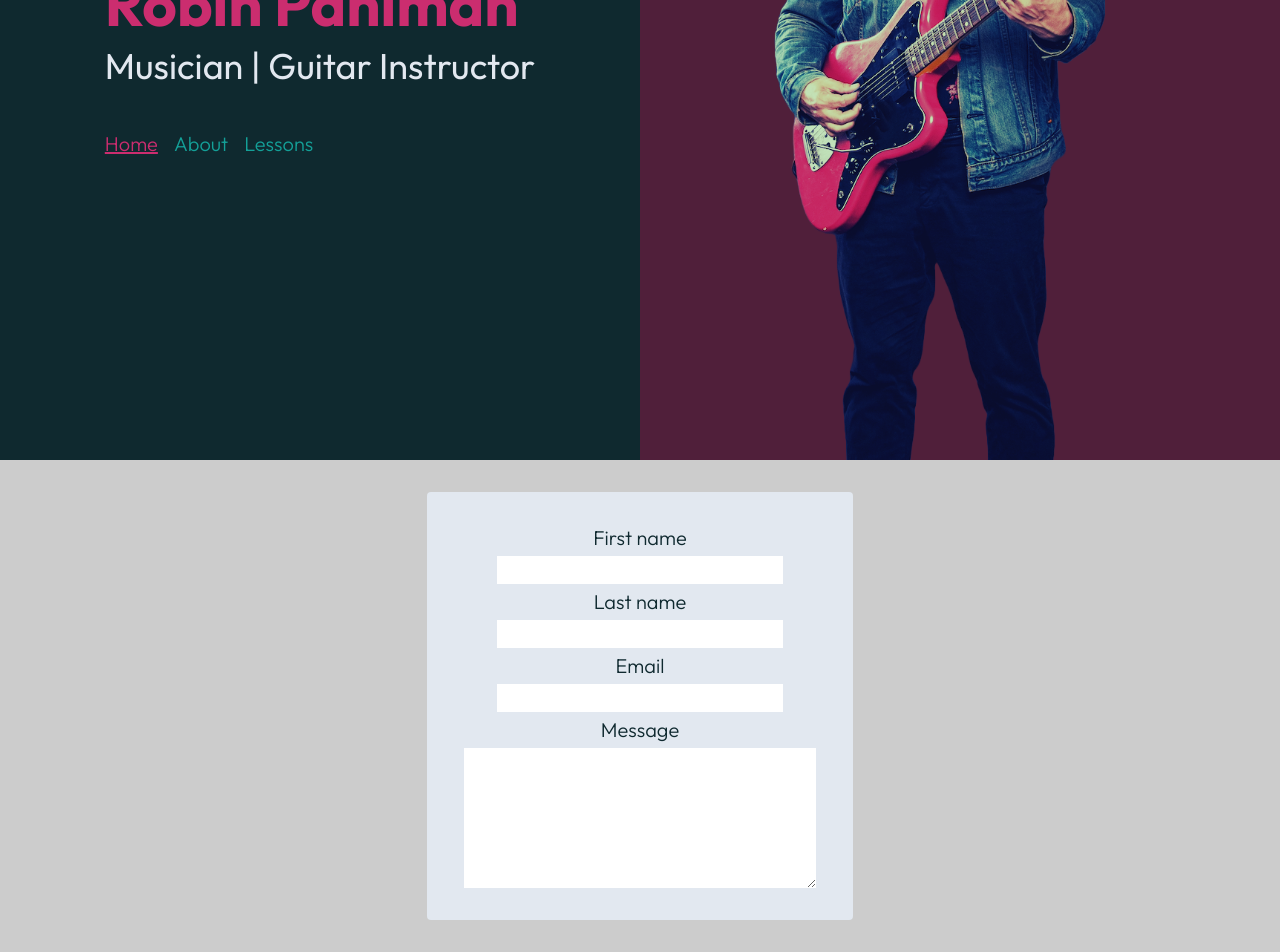
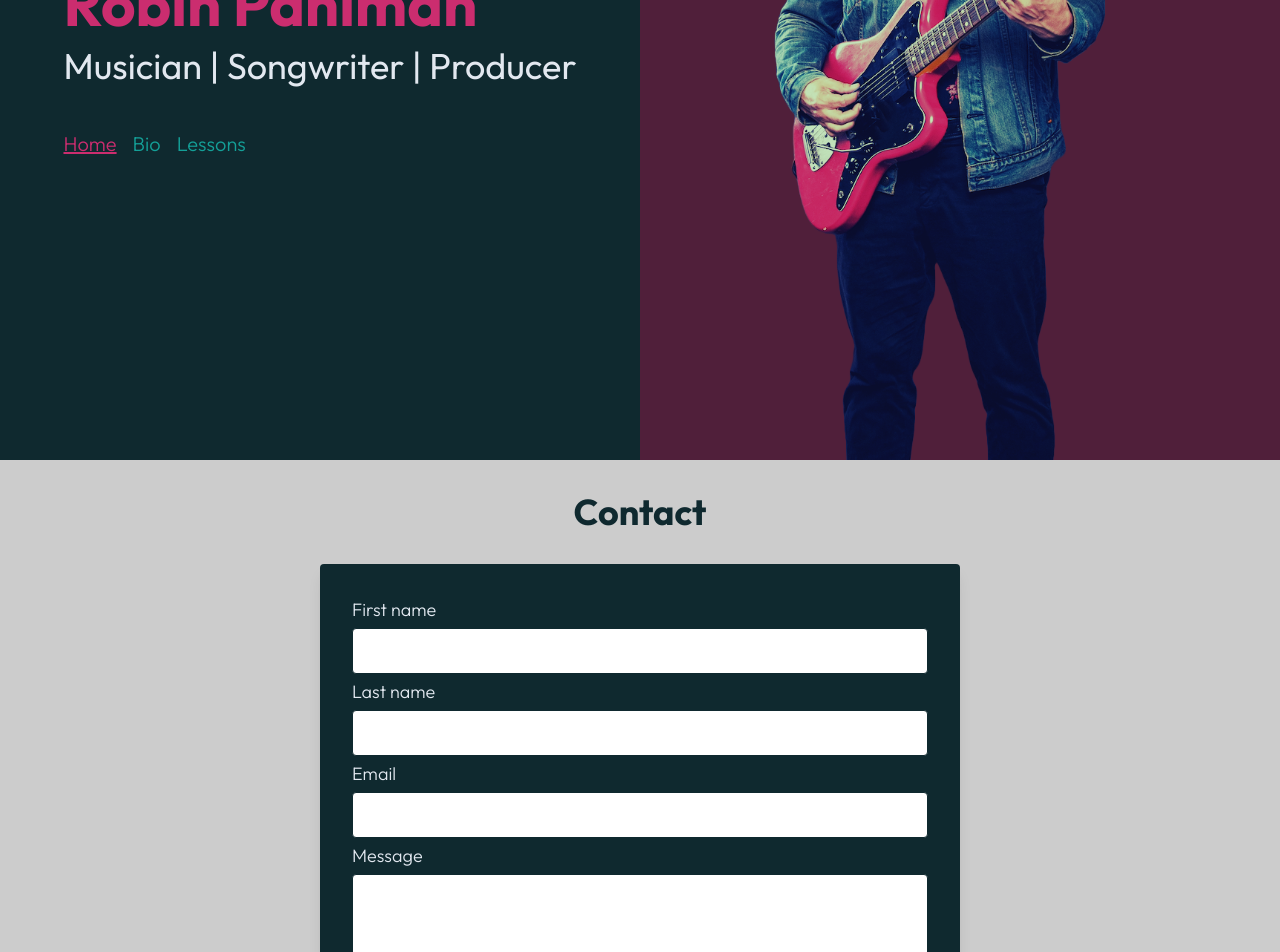
Before and after one commit to aut0maat10/rp-music-client, a Vue app: page / in a window 1280 px wide. Shown: the part 340-1292 px from the top of the page. Built offline with nearby package versions, Linux system fonts and the light colour scheme.

Commit message:
form styles etc

```diff
--- a/package.json
+++ b/package.json
@@ -10,6 +10,7 @@
     "format": "prettier --write src/"
   },
   "dependencies": {
+    "primeicons": "^6.0.1",
     "primevue": "^3.47.1",
     "vue": "^3.3.4",
     "vue-router": "^4.2.5"
--- a/src/App.vue
+++ b/src/App.vue
@@ -6,13 +6,13 @@ import ContactForm from './components/ContactForm.vue';
 
 <template>
   <div class="outer bg-darkred lg:grid lg:grid-cols-2 lg:p-0">
-    <header class="lg:h-screen bg-black lg:w-[50vw] lg:h-[100vh] flex justify-center flex-1">
+    <header class="lg:h-screen bg-black lg:w-[50vw] lg:h-[100vh] flex justify-center flex-1 p-12 lg:p-0">
       <div class="wrapper lg:flex lg:flex-wrap justify-center flex-start flex-col lg:h-screen">
         <HelloWorld />
         <div class="wrapper lg:flex lg:flex-wrap lg:place-items-start">
           <nav class="w-100 mt-8 flex gap-4 text-xl">
             <RouterLink to="/" class="hover:text-magenta" :class="{ 'text-magenta underline': $route.path === '/', 'text-green': $route.path != '/' }">Home</RouterLink>
-            <RouterLink to="/about" class="hover:text-magenta" :class="{ 'text-magenta underline': $route.path === '/about', 'text-green': $route.path != '/about' }">About</RouterLink>
+            <RouterLink to="/about" class="hover:text-magenta" :class="{ 'text-magenta underline': $route.path === '/about', 'text-green': $route.path != '/about' }">Bio</RouterLink>
             <RouterLink to="/lessons" class="hover:text-magenta" :class="{ 'text-magenta underline': $route.path === '/lessons', 'text-green': $route.path != '/lessons' }">Lessons</RouterLink>
           </nav>
         </div>
--- a/src/assets/main.css
+++ b/src/assets/main.css
@@ -1,4 +1,5 @@
 @import './base.css';
+@import 'primeicons/primeicons.css';
 @tailwind base;
 @tailwind components;
 @tailwind utilities;
--- a/src/components/ContactForm.vue
+++ b/src/components/ContactForm.vue
@@ -8,17 +8,24 @@ const form = reactive({
   email: '',
   message: ''
 })
+const handleSubmit = () => {
+  alert('submitted!')
+}
 </script>
 <template>
-  <div class="form flex flex-col gap-1 my-4 justify-center items-center bg-white py-8 my-8 rounded w-1/3 m-auto">
-    <label for="firstname" class="text-black">First name</label>
-    <InputText type="text" id="firstname" v-model="form.firstName" />
-    <label for="lastname" class="text-black">Last name</label>
-    <InputText type="text" id="lastname" v-model="form.lastName" />
-    <label for="email" class="text-black">Email</label>
-    <InputText type="text" id="email" v-model="form.email" />
-    <label for="message" class="text-black">Message</label>
-    <Textarea id="message" v-model="form.message" rows="5" cols="30" />
+  <div class="flex flex-col justify-center bg-gray pt-8">
+    <h2 class="text-black font-bold text-4xl mx-auto">Contact</h2>
+    <div class="form flex flex-col gap-1 my-4 justify-center items-center bg-black p-2 lg:p-8 my-8 rounded w-1/3 md:w-1/2 m-auto shadow-lg">
+      <label for="firstname" class="text-lg text-white self-start">First name</label>
+      <InputText type="text" id="firstname" class="border py-2 px-3 text-black w-full focus:outline focus:outline-green rounded" v-model="form.firstName" />
+      <label for="lastname" class="text-lg text-white self-start">Last name</label>
+      <InputText type="text" id="lastname" class="border py-2 px-3 text-black w-full focus:outline focus:outline-green rounded" v-model="form.lastName" />
+      <label for="email" class="text-lg text-white self-start">Email</label>
+      <InputText type="text" id="email" class="border py-2 px-3 text-black w-full focus:outline focus:outline-green rounded" v-model="form.email" />
+      <label for="message" class="text-white text-lg self-start">Message</label>
+      <Textarea id="message" v-model="form.message" rows="5" cols="30" class="border py-2 px-3 text-black w-full focus:outline focus:outline-green rounded" />
+      <Button @click="handleSubmit" class="bg-magenta px-4 py-2 mt-4 rounded"><span class="pi pi-send mr-4 ml-0"></span>Send</Button>
+    </div>
   </div>
 </template>
 
--- a/src/components/HelloWorld.vue
+++ b/src/components/HelloWorld.vue
@@ -5,7 +5,7 @@
   <div class="">
     <h1 class="text-6xl text-magenta py-3 font-bold">Robin Pahlman</h1>
     <h3 class="text-4xl pb-3 font-normal text-white">
-      Musician | Guitar Instructor
+      Musician | Songwriter | Producer
     </h3>
   </div>
 </template>
--- a/src/views/AboutView.vue
+++ b/src/views/AboutView.vue
@@ -2,10 +2,10 @@
 import rpImage from '@/assets/rp-guit2.png'
 </script>
 <template>
-  <div class="about bg-darkred left-1/2 w-100">
-    <h1>Bio</h1>
-    <p>Robin Pahlman is a guitarist and prducer based in New York City. Originally from Finland, he received his music education in Stockholm, Sweden,and worked as a freelance musician and guitar teacher for 20+ years. He has worked with bands and played shows all over the world – from small DIY spaces in Vienna, Austria to Carnegie Hall in New York City.<br/><br/>Fluent in many genres and generally interested in everything, Robin has played punk rock, folk and country, rock, pop: electric, acoustic, and electronic. He released lo-fi folk music as part of the duo Carmen & The Devil, self-produced and recorded a folk-inspired solo EP, and produced his debut album in 2016. He performed and recorded with Deni Bonet and Howth in New York City. He is currrently a member of the band Automaatio and regularly performs with Grace Bergere.</p>
-    <img :src="rpImage" class="opacity-10">
+  <div class="about bg-darkred flex flex-col justify-center px-8">
+    <h2 class="text-4xl">Bio</h2>
+    <p>Robin Pahlman is a guitarist, producer, and educator based in New York City. Originally from Finland, he received his music education in Stockholm, Sweden, and worked as a freelance musician and guitar teacher for 20+ years. He has worked with bands and played shows all over the world – from small DIY spaces in Vienna, Austria to Carnegie Hall in New York City.<br/><br/>Fluent in many genres (and generally interested in everything), Robin has played punk rock, folk and country, rock, pop: electric, acoustic, and electronic. He released lo-fi folk music as part of the duo Carmen & The Devil, self-produced and recorded a folk-inspired solo EP and produced his debut album in 2016.<br/><br/>After relocating to the US, he performed and recorded with Deni Bonet and Howth and many other bands and artists. In 2023, Robin worked as guitarist in the production of Disney Encanto X CAMP in New York City. He is currrently a member of the band Automaatio and regularly performs with Grace Bergere.</p>
+    <img :src="rpImage" class="opacity-10 max-lg:hidden absolute">
   </div>
 </template>
 
--- a/src/views/HomeView.vue
+++ b/src/views/HomeView.vue
@@ -6,7 +6,7 @@ import rpImage from '@/assets/rp-guit2.png'
 <template>
   <main class="flex flex-column w-50vw">
     <!-- <TheWelcome /> -->
-    <img :src="rpImage">
+    <img :src="rpImage" class="">
   </main>
 </template>
 <style>
```
Also changed, not shown: 1 other file (tests, documents, lock files or other folders).
